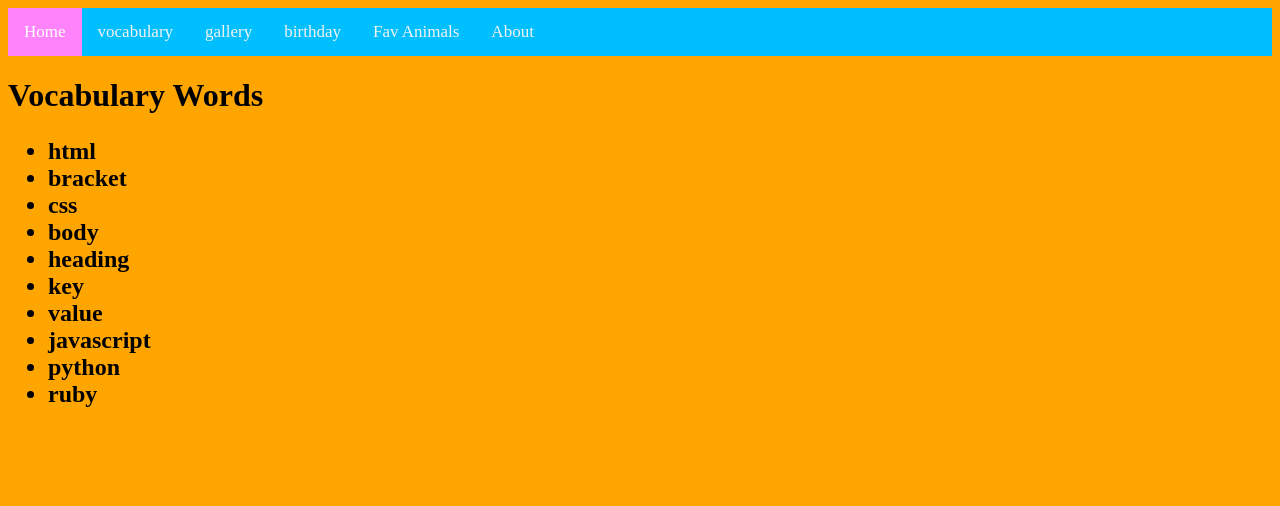
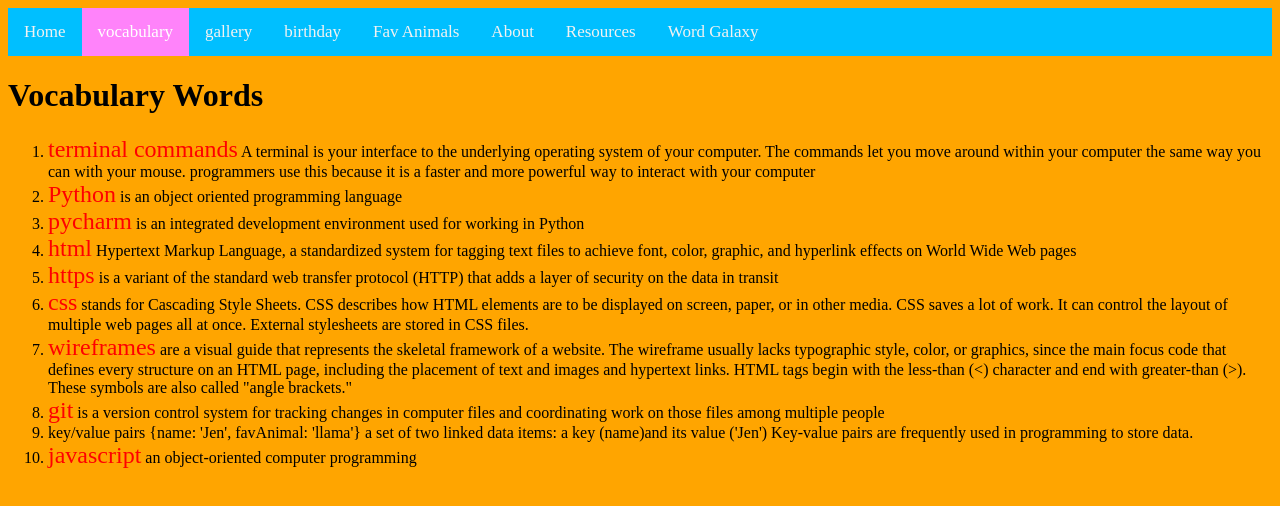
Before and after one commit to LeilaFakih/Lulu_ucla-soc, a plain HTML site: page vocab.html in a window 1280 px wide. Drawn offline with Linux system fonts and the light colour scheme.

Commit message:
Update navbar

```diff
--- a/professions.js
+++ b/professions.js
@@ -1,2 +1,3 @@
 var professions = ['doctor', 'lawyer', 'programmer', 'ballerina']
-var capitaliza =professions.map (profession => profession.toUpperCase());
+var capitalize =professions.map (profession => profession.toUpperCase());
+var pluralVersion=professions.map(function(el))
--- a/styles.css
+++ b/styles.css
@@ -3,6 +3,10 @@ h1 {
 }
 body {
     background-color: purple;
+}
+span.vocab {
+  font-size: 1.5em;
+  color: red;
 }
 .topnav {
   overflow: hidden;
--- a/vocab.html
+++ b/vocab.html
@@ -13,31 +13,33 @@
     </style>
   </head>
   <body>
-  	    <div class="topnav">
-      <a class="active" href="index.html">Home</a>
-      <a href="vocab.html">vocabulary</a>
+    <div class="topnav">
+      <a href="index.html">Home</a>
+      <a class="active" href="vocab.html">vocabulary</a>
       <a href="gallery.html">gallery</a>
       <a href="brandon.html">birthday</a>
       <a href="favoriteAnimal.html">Fav Animals</a>
       <a href="about.html">About</a>
+      <a href="resources.html">Resources</a>
+      <a href="wordgalaxy.html">Word Galaxy</a>
     </div>
-
 
     <h1>Vocabulary Words</h1>
 
-    <h2>
-    <ul>
-      <li>html</li>
-      <li>bracket</li>
-      <li>css</li>
-      <li>body</li>
-      <li>heading</li>
-      <li>key </li>
-      <li>value</li>
-      <li>javascript</li>
-      <li>python</li>
-      <li>ruby</li>
-    </ul>
+    <ol>
+      <li><span class='vocab'>terminal commands</span> A terminal is your interface to the underlying operating system of your computer. The commands let you move around within your computer the same way you can with your mouse. programmers use this because it is a faster and more powerful way to interact with your computer</li>
+      <li><span class='vocab'>Python</span> is an object oriented programming language</li>
+      <li><span class='vocab'>pycharm</span> is an integrated development environment used for working in Python</li>
+      <li><span class='vocab'>html</span> Hypertext Markup Language, a standardized system for tagging text files to achieve font, color, graphic, and hyperlink effects on World Wide Web pages</li>
+      <li><span class='vocab'>https</span> is a variant of the standard web transfer protocol (HTTP) that adds a layer of security on the data in transit</li>
+      <li><span class='vocab'>css</span> stands for Cascading Style Sheets. CSS describes how HTML elements are to be displayed on screen, paper, or in other media. CSS saves a lot of work. It can control the layout of multiple web pages all at once. External stylesheets are stored in CSS files.</li>
+      <li><span class='vocab'>wireframes</span> are a visual guide that represents the skeletal framework of a website. The wireframe usually lacks typographic style, color, or graphics, since the main focus code that defines every structure on an HTML page, including the placement of text and images and hypertext links. HTML tags begin with the less-than (<) character and end with greater-than (>). These symbols are also called "angle brackets."</li>
+      <li><span class='vocab'>git</span> is a version control system for tracking changes in computer files and coordinating work on those files among multiple people</li>
+      <li><span class: 'vocab'>key/value pairs</span> {name: 'Jen', favAnimal: 'llama'} a set of two linked data items: a key (name)and its value ('Jen') Key-value pairs are frequently used in programming to store data.</li>
+      <li><span class='vocab'>javascript</span> an object-oriented computer programming
+    </ol>
+  </body>
+</html>
 
   </body>
 </html>
```
Also changed, not shown: about.html (+5 -3 lines), brandon.html (+4 -2 lines), favoriteAnimal.html (+4 -2 lines), gallery.html (+5 -3 lines), index.html (+2 -0 lines), resources.html (+11 -1 lines), wordgalaxy.html (+16 -2 lines).
